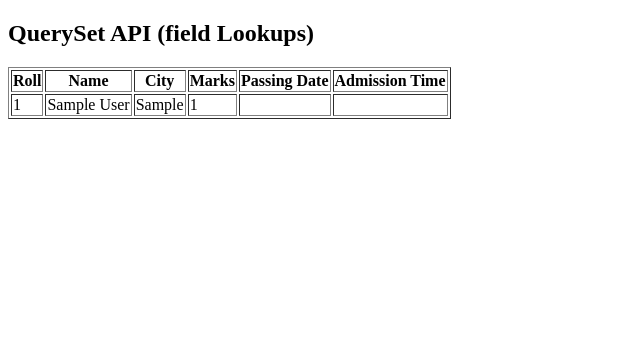
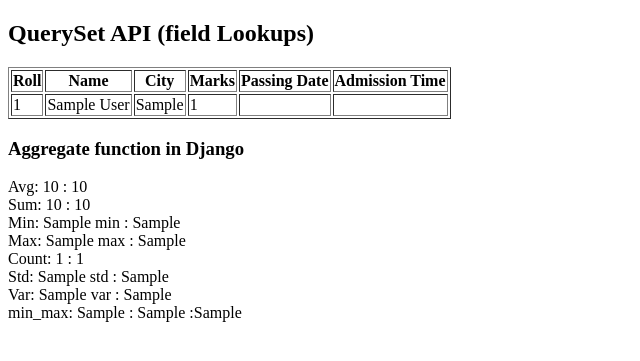
Before and after one commit to ursmaheshj/DjangoFramework, a Django app: template d13_queryset/templates/app3/home3.html in a window 1280 px wide. Shown: the top 361 px of the page, without its empty margins (0-640 px from the left). Run offline with Django 5.2, Linux system fonts and the light colour scheme; tables that the repository leaves empty hold one stand-in row (values such as "Sample post"); the template is opened without the code that fills it: values that come from a table or form of the project are taken from there, most other values are stand-ins (such as "Sample title", 1, 10 or a date in 2020).

Commit message:
Updated app3 with aggregate functions

```diff
--- a/d13_queryset/templates/app3/home3.html
+++ b/d13_queryset/templates/app3/home3.html
@@ -31,6 +31,17 @@
 
             </table>
         </div>
+        <div>
+            <h3>Aggregate function in Django</h3>
+            Avg: {{avg}} : {{avg.marks__avg}} <br>
+            Sum: {{sum}} : {{sum.marks__sum}} <br>
+            Min: {{min}} : {{min.marks__min}} <br>
+            Max: {{max}} : {{max.marks__max}} <br>
+            Count: {{count}} : {{count.marks__count}} <br>
+            Std: {{std}} : {{std.marks__std}} <br>
+            Var: {{var}} : {{var.marks__var}} <br>
+            min_max: {{min_max}} : {{min_max.marks__min}} :{{min_max.marks__max}}
+        </div>
 
 
 </body>
```
Also changed, not shown: d13_queryset/app3/views.py (+26 -5 lines).
